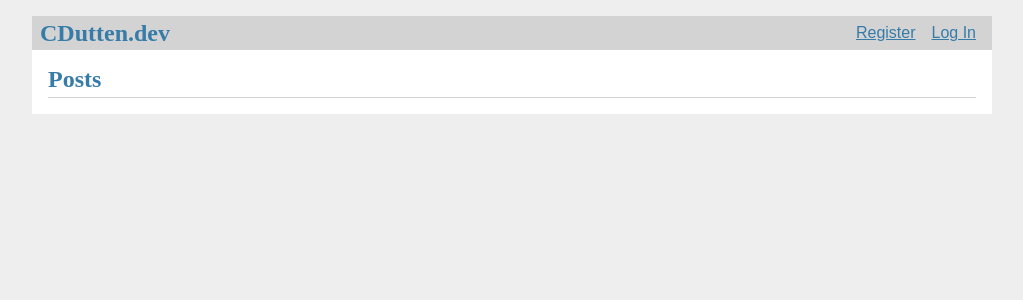
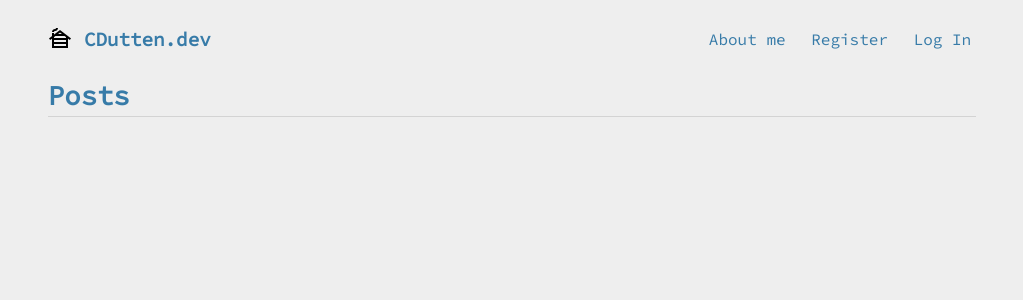
Before and after one commit to cdutten/web, a Flask app: page / in a window 1280 px wide. Shown: the top 300 px of the page, without its empty margins (128-1151 px from the left). Run offline with Flask 2, Linux system fonts and the light colour scheme; data that the repository does not hold is empty.

Commit message:
cdutten - style improvement

```diff
--- a/src/web/static/style.css
+++ b/src/web/static/style.css
@@ -1,5 +1,5 @@
 html {
-  font-family: sans-serif;
+  font-family: 'Source Code Pro', monospace;
   background: #eee;
   padding: 1rem;
 }
@@ -7,17 +7,20 @@ html {
 body {
   max-width: 960px;
   margin: 0 auto;
-  background: white;
+}
+
+h1 {
+  font-size: 1.7em;
 }
 
 h1, h2, h3, h4, h5, h6 {
-  font-family: serif;
   color: #377ba8;
   margin: 1rem 0;
 }
 
 a {
   color: #377ba8;
+  text-decoration: none;
 }
 
 hr {
@@ -26,13 +29,13 @@ hr {
 }
 
 nav {
-  background: lightgray;
   display: flex;
   align-items: center;
   padding: 0 0.5rem;
 }
 
 nav h1 {
+  font-size: 1.2em;
   flex: auto;
   margin: 0;
 }
@@ -51,7 +54,7 @@ nav ul  {
 
 nav ul li a, nav ul li span, header .action {
   display: block;
-  padding: 0.5rem;
+  padding: 0.8rem;
 }
 
 .content {
@@ -132,3 +135,7 @@ input[type=submit] {
   align-self: start;
   min-width: 10em;
 }
+
+#cabin-icon {
+  margin: 3px 12px 3px 8px;
+}
--- a/src/web/templates/base.html
+++ b/src/web/templates/base.html
@@ -1,9 +1,15 @@
 <!doctype html>
 <title>{% block title %}{% endblock %} - Flaskr</title>
+<link rel="stylesheet" href="https://fonts.googleapis.com/css2?family=Material+Symbols+Outlined:opsz,wght,FILL,GRAD@20..48,100..700,0..1,-50..200" />
+<link rel="preconnect" href="https://fonts.googleapis.com">
+<link rel="preconnect" href="https://fonts.gstatic.com" crossorigin>
+<link href="https://fonts.googleapis.com/css2?family=Source+Code+Pro&display=swap" rel="stylesheet">
 <link rel="stylesheet" href="{{ url_for('static', filename='style.css') }}">
 <nav>
-  <h1>CDutten.dev</h1>
+  <span id="cabin-icon" class="material-symbols-outlined">cabin</span>
+  <h1> CDutten.dev</h1>
   <ul>
+    <li><a href="asd">About me</a></li>
     {% if g.user %}
       <li><span>{{ g.user['username'] }}</span>
       <li><a href="{{ url_for('auth.logout') }}">Log Out</a>
```
